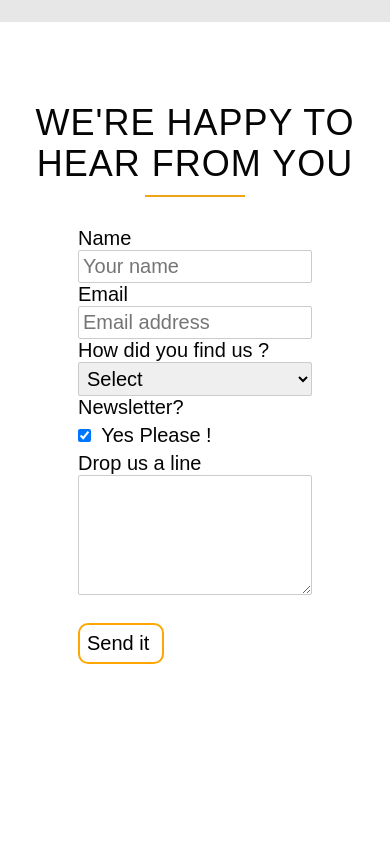
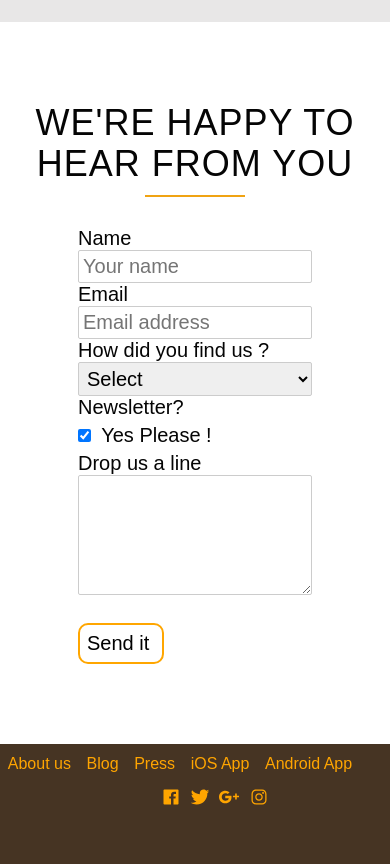
Before and after one commit to dev4vishnu/cloud-kitchen, a plain HTML site: page index.html in a window 390 px wide. Shown: the part 7997-8861 px from the top of the page. Before the commit the page ends 8741 px from the top, so only its background shows below. Drawn offline with nearby package versions, Linux system fonts and the light colour scheme.

Commit message:
final: non-responsive UI template

```diff
--- a/css/style.css
+++ b/css/style.css
@@ -24,7 +24,7 @@ html{
 }
 
 
-/** ----------------------------- */
+/** ------------ Top -------------- */
 
 
 
@@ -177,7 +177,7 @@ section{
 }
 
 
-/* =======Meals showcase ==========*/
+/* ======= Meals showcase ==========*/
 
 .meals-showcase{
     list-style: none;
@@ -456,3 +456,62 @@ input[type="checkbox"]{
 *:focus{
     outline: none;
 }
+
+/* ============Foooter============ */
+
+footer{
+    background-color: rgb(70, 52, 35);
+    width: 100%;
+    margin: 0 auto;
+    height: 120px;
+}
+
+.footer-nav li{
+list-style: none;
+float: left;
+padding: 2%;
+color: #fff;
+}
+
+.footer-nav li a:link,
+.footer-nav li a:visited {
+    border: 0;
+    font-size: 80%;
+    text-decoration: none;
+}
+
+.footer-nav{
+    width: 80%;
+    margin-left: 20px;
+}
+
+.social-icons{
+    float: right;
+    width: 60%;
+}
+.social-icons ul li{
+    list-style: none;
+    float: left;
+    padding: 2%;
+}
+
+.social-icons li a:link,
+.social-icons li a:visited{
+    text-decoration: none;
+    border: 0;
+}
+
+
+.insta:hover{
+    color: rgb(255, 70, 70);
+}
+
+.fb:hover{
+    color: rgb(13, 112, 241);
+}
+.logo-googleplus:hover{
+    color: crimson;
+}
+.logo-twitter:hover{
+    color: rgb(0, 54, 172);
+}
--- a/index.html
+++ b/index.html
@@ -436,6 +436,47 @@
             </form>
         </div>
     </section>
+    <footer>
+        <div class="row">
+            <div class="footer-nav col span-1-of-2">
+                <ul >
+                    <li>
+                        <a href="#">About us</a>
+                    </li>
+                    <li>
+                        <a href="#">Blog</a>
+                    </li>
+                    <li>
+                        <a href="#">Press</a>
+                    </li>
+                    <li>
+                        <a href="#">iOS App</a>
+                    </li>
+                    <li>
+                        <a href="#">Android App</a>
+                    </li>
+                </ul>
+            </div>
+            <div class="col span-1-of-2">
+                <div class="social-icons">
+                    <ul>
+                        <li>
+                            <a href="#"><ion-icon class="fb" name="logo-facebook"></ion-icon></a>
+                        </li>
+                        <li>
+                            <a href="#"><ion-icon class="logo-twitter" name="logo-twitter"></ion-icon></a>
+                        </li>
+                        <li>
+                            <a href="#"><ion-icon class="logo-googleplus" name="logo-googleplus"></ion-icon></a>
+                        </li>
+                        <li>
+                            <a href="#"><ion-icon class="insta" name="logo-instagram"></ion-icon></a>
+                        </li>
+                    </ul>
+                </div>
+            </div>
+        </div>
+    </footer>
 </body>
 
 </html>
```
